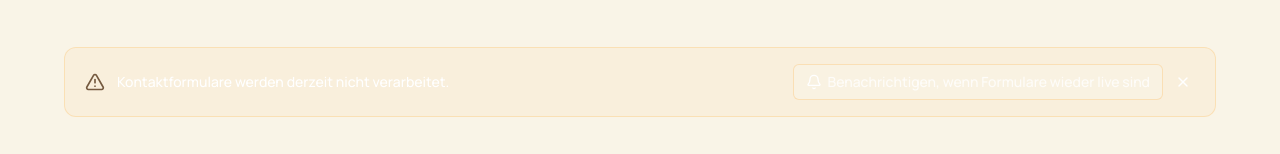
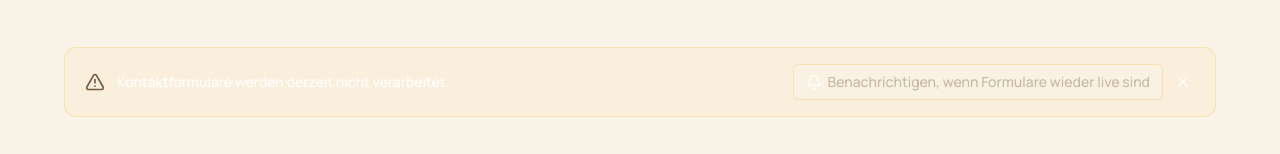
Before and after one commit to advantisgroup/advantis-group, a Next.js app: page /de/contact in a window 1280 px wide. Shown: the part 439-593 px from the top of the page. Built offline with nearby package versions, Linux system fonts and the light colour scheme; no server answers; what @elysiajs/eden would draw is missing.

Commit message:
Update SubmissionBanner.tsx

```diff
--- a/src/components/contact/SubmissionBanner.tsx
+++ b/src/components/contact/SubmissionBanner.tsx
@@ -54,7 +54,7 @@ export function SubmissionBanner({
         <Button
           size="sm"
           variant="outline"
-          className="flex-1 md:flex-none gap-1.5 border-warning/50 bg-background/55 text-white/80 hover:bg-warning/18 transition-colors"
+          className="flex-1 md:flex-none gap-1.5 border-warning/50 bg-background/55 text-warning-foreground/30 hover:bg-warning/18 transition-colors"
           onClick={onNotifyClick}
         >
           <Bell className="h-3.5 w-3.5 md:h-3.5 md:w-3.5 h-4 w-4 md:text-white" />
```
